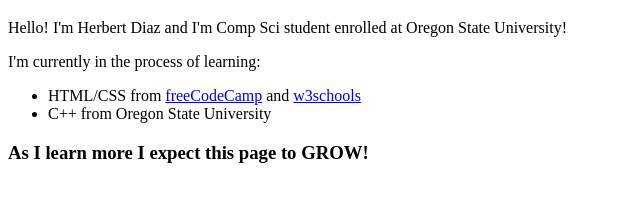
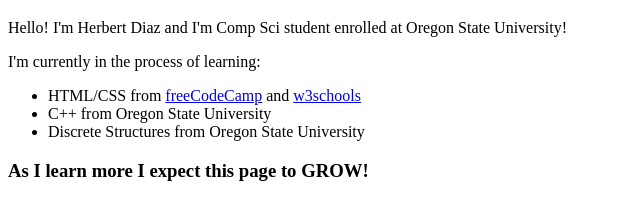
Before and after one commit to herbishere/herbishere.github.io, a plain HTML site: page index.html in a window 1280 px wide. Shown: the part 61-280 px from the top of the page, without its empty margins (0-640 px from the left). Drawn offline with Linux system fonts and the light colour scheme.

Commit message:
Added Discrete Structures to Learning List

```diff
--- a/index.html
+++ b/index.html
@@ -10,6 +10,7 @@
 		<ul>
 			<li>HTML/CSS from <a href="https://www.freecodecamp.org/">freeCodeCamp</a> and <a href="https://www.w3schools.com/">w3schools</a></li>
 			<li>C++ from Oregon State University
+			<li>Discrete Structures from Oregon State University
 		</ul>
 		<h3>As I learn more I expect this page to <strong>GROW</strong>!</h3>
 	</body>
```
